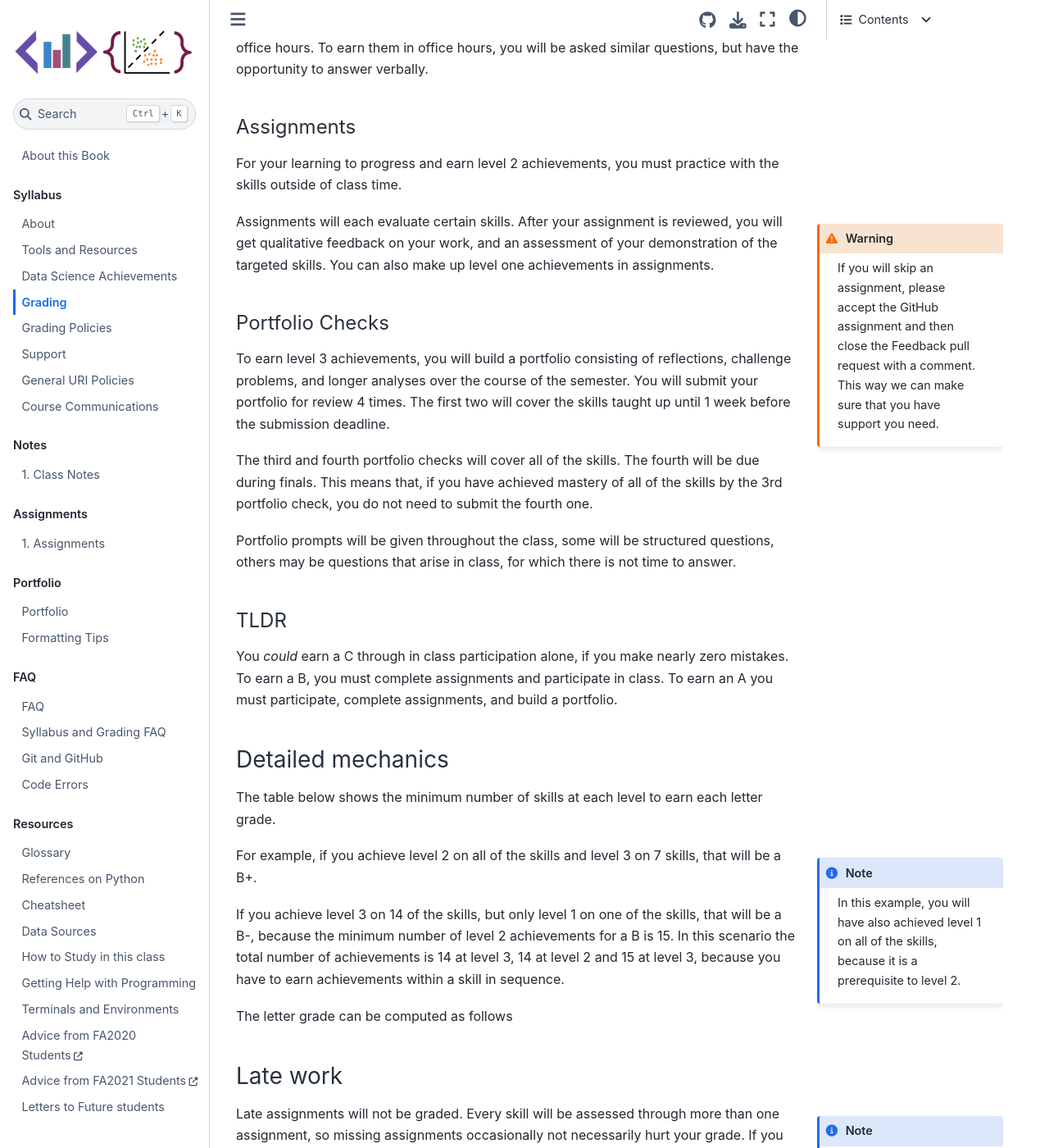
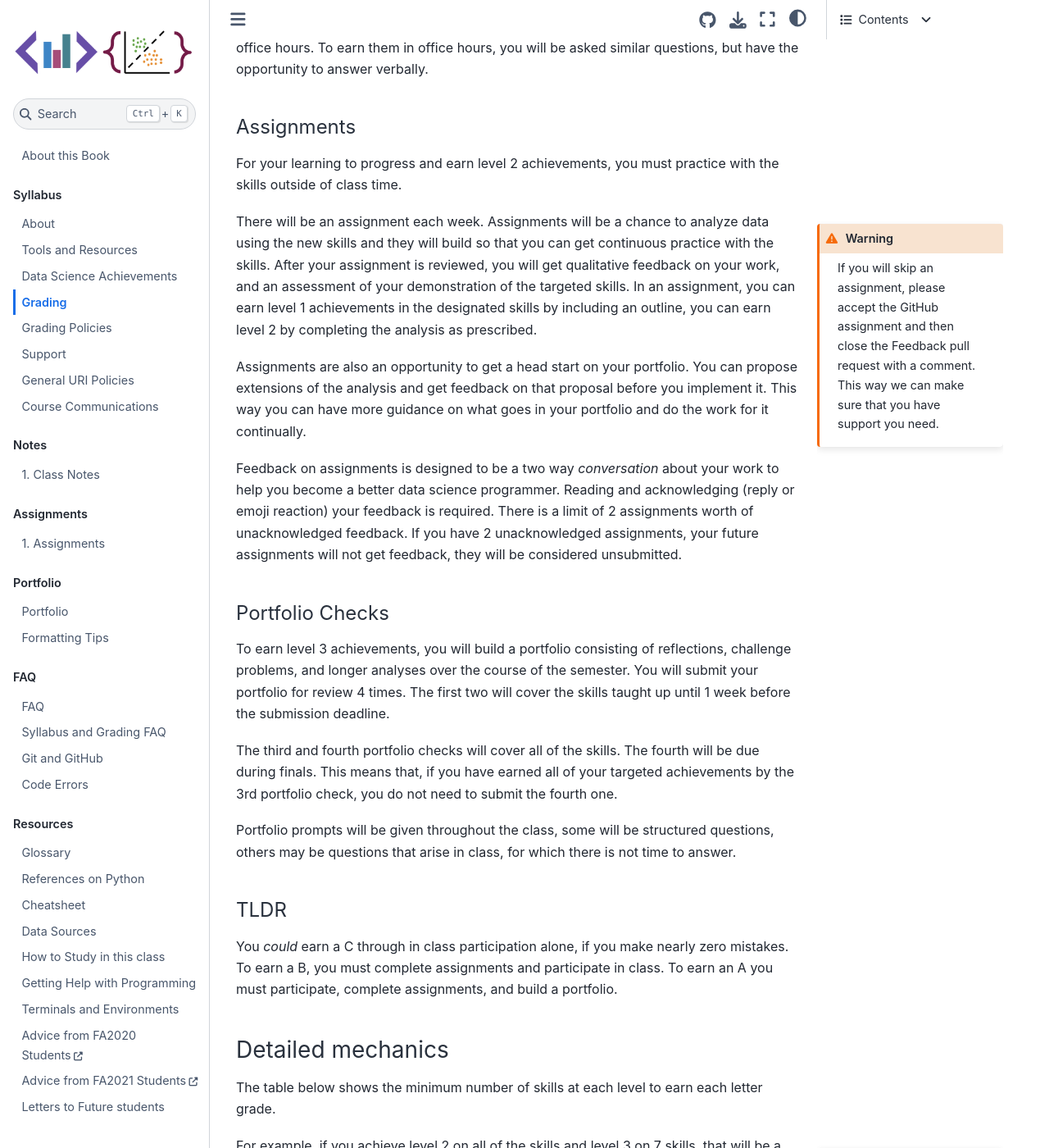
Before and after one commit to rhodyprog4ds/BrownFall22, a Jupyter Book: the page built from syllabus/grading.md, in a window 1280 px wide and 1400 px high, scrolled down 2197 px. Shown: the whole window at 82% size. Built offline with Jupyter Book 1.0.4 settings and Sphinx 7.4.7 and the Sphinx Book theme 1.1.4, drawn with Linux system fonts in a browser that asks for light colours; pages that are not in the unit, such as notebooks, are missing from menus.

Commit message:
day 1 more revs fa22

`````diff
--- a/syllabus/grading.md
+++ b/syllabus/grading.md
@@ -82,7 +82,11 @@ If you will skip an assignment, please accept the GitHub assignment and then clo
 ```
 ````
 
-Assignments will each evaluate certain skills. After your assignment is reviewed, you will get qualitative feedback on your work, and an assessment of your demonstration of the targeted skills. You can also make up level one achievements in assignments.
+There will be an assignment each week. Assignments will be a chance to analyze data using the new skills and they will build so that you can get continuous practice with the skills. After your assignment is reviewed, you will get qualitative feedback on your work, and an assessment of your demonstration of the targeted skills. In an assignment, you can earn level 1 achievements in the designated skills by including an outline, you can earn level 2 by completing the analysis as prescribed.
+
+Assignments are also an opportunity to get a head start on your portfolio.  You can propose extensions of the analysis and get feedback on that proposal before you implement it. This way you can have more guidance on what goes in your portfolio and do the work for it continually.
+
+Feedback on assignments is designed to be a two way *conversation* about your work to help you become a better data science programmer.  Reading and acknowledging (reply or emoji reaction) your feedback is required. There is a limit of 2 assignments worth of unacknowledged feedback. If you have 2 unacknowledged assignments, your future assignments will not get feedback, they will be considered unsubmitted.
 
 
 #### Portfolio Checks
@@ -93,7 +97,7 @@ The first two will cover the skills taught up until 1 week before the submission
 <!-- The first portfolio check will cover skills FIXME.
 The second portfolio check will cover skills FIXME. -->
 The third and fourth portfolio checks will cover all of the skills.
-The fourth will be due during finals. This means that, if you have achieved mastery of all of the skills by the 3rd portfolio check, you do not need to submit the fourth one.
+The fourth will be due during finals. This means that, if you have earned all of your targeted achievements by the 3rd portfolio check, you do not need to submit the fourth one.
 
 Portfolio prompts will be given throughout the class, some will be structured questions, others may be questions that arise in class, for which there is not time to answer.
 
`````
Also changed, not shown: syllabus/communication.md (+5 -4 lines), syllabus/tools.md (+9 -4 lines), 1 other file.
